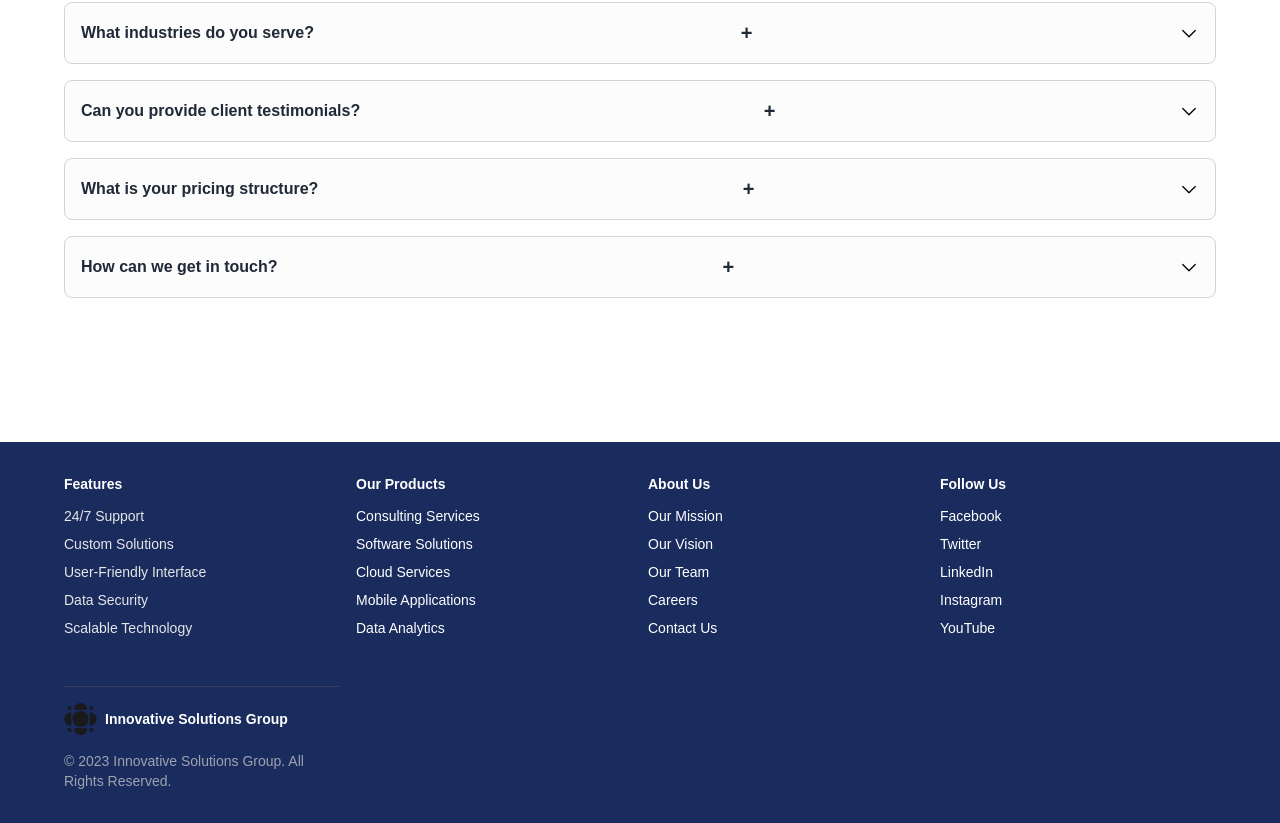
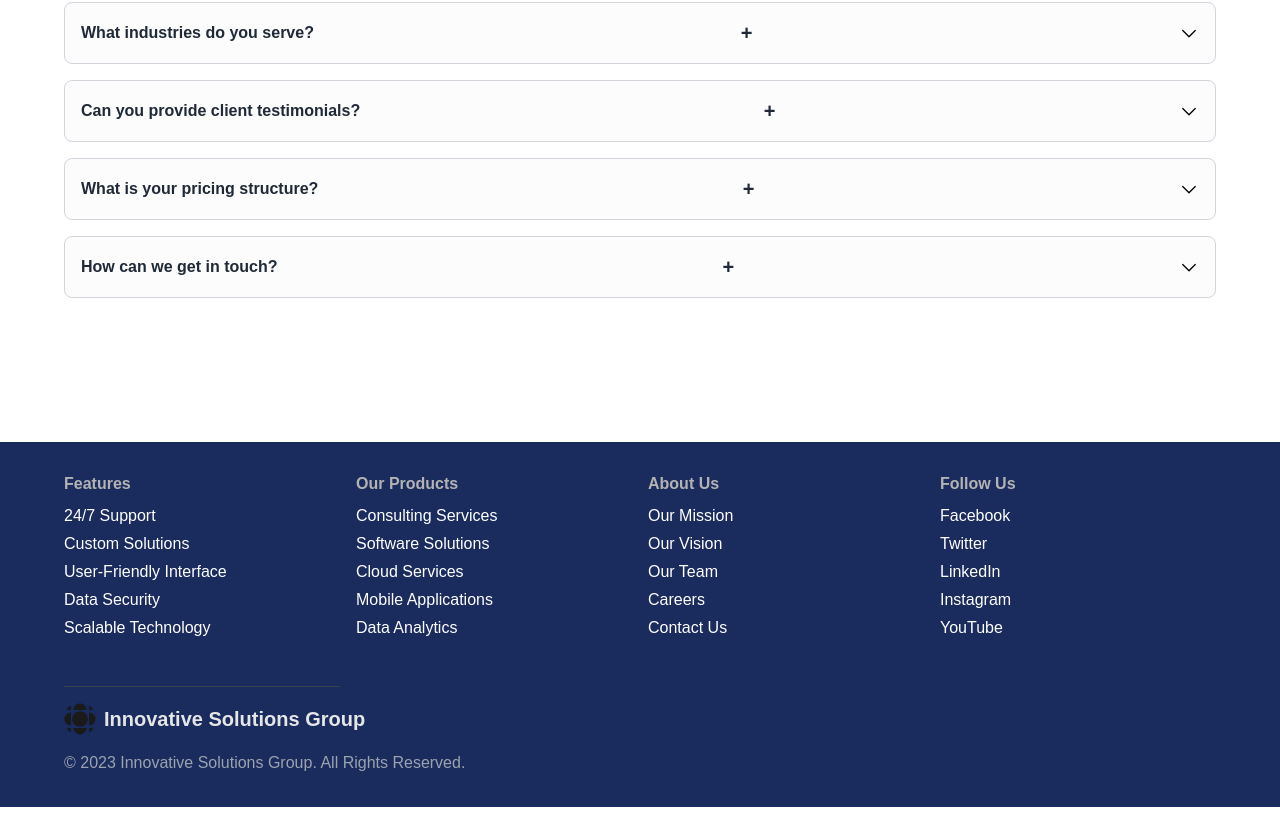
Before and after one commit to Petergya/work2, a Next.js app: page / in a window 1280 px wide. Shown: the part 3024-3847 px from the top of the page. Built offline with nearby package versions, Linux system fonts and the light colour scheme.

Commit message:
worked of text

```diff
--- a/src/components/layout/Footer.jsx
+++ b/src/components/layout/Footer.jsx
@@ -5,8 +5,8 @@ export default function Footer() {
     <footer className="bg-[#1a2b5e] text-white py-8 px-4">
       <div className="max-w-6xl mx-auto grid grid-cols-2 md:grid-cols-4 gap-4 text-sm">
         <div>
-          <h3 className="font-semibold mb-3">Features</h3>
-          <ul className="space-y-2 text-[#E6E6E6]">
+          <h3 className="font-semibold mb-3 text-[#B3B3B3] text-[16px]">Features</h3>
+          <ul className="space-y-2 text-[16px] ">
             <li>24/7 Support</li>
             <li>Custom Solutions</li>
             <li>User-Friendly Interface</li>
@@ -16,8 +16,8 @@ export default function Footer() {
         </div>
 
         <div>
-          <h3 className="font-semibold mb-3">Our Products</h3>
-          <ul className="space-y-2">
+          <h3 className="font-semibold mb-3 text-[#B3B3B3] text-[16px]">Our Products</h3>
+          <ul className="space-y-2 text-[16px]">
             <li>Consulting Services</li>
             <li>Software Solutions</li>
             <li>Cloud Services</li>
@@ -27,8 +27,8 @@ export default function Footer() {
         </div>
 
         <div>
-          <h3 className="font-semibold mb-3">About Us</h3>
-          <ul className="space-y-2">
+          <h3 className="font-semibold mb-3 text-[#B3B3B3] text-[16px]">About Us</h3>
+          <ul className="space-y-2 text-[16px]">
             <li>Our Mission</li>
             <li>Our Vision</li>
             <li>Our Team</li>
@@ -38,8 +38,8 @@ export default function Footer() {
         </div>
 
         <div>
-          <h3 className="font-semibold mb-3">Follow Us</h3>
-          <ul className="space-y-2">
+          <h3 className="font-semibold mb-3 text-[#B3B3B3] text-[16px]">Follow Us</h3>
+          <ul className="space-y-2 text-[16px]">
             <li>Facebook</li>
             <li>Twitter</li>
             <li>LinkedIn</li>
@@ -47,11 +47,12 @@ export default function Footer() {
             <li>YouTube</li>
           </ul>
         </div>
-        <div className="border-t border-gray-700 mt-8 pt-4 ">
-          <div className="flex items-center  space-x-2 mb-4">
+
+
+<div className="border-t border-gray-700 mt-8 pt-4">
+  <div className="flex items-center justify-start space-x-2 mb-4">
     <svg
-              width="33"
-              height="32"
+      className="w-6 h-6 md:w-8 md:h-8 flex-shrink-0"
       viewBox="0 0 33 32"
       fill="none"
       xmlns="http://www.w3.org/2000/svg"
@@ -94,12 +95,16 @@ export default function Footer() {
       />
     </svg>
 
-            <span className="font-semibold">Innovative Solutions Group</span>
+    <span className="font-semibold text-base md:text-lg lg:text-xl whitespace-nowrap text-[16px] text-[#E6E6E6]">
+      Innovative Solutions Group
+    </span>
   </div>
-          <p className="text-gray-400 text-sm">
+
+  <p className="text-gray-400 text-xs md:text-sm lg:text-base whitespace-nowrap text-[16px]">
     © 2023 Innovative Solutions Group. All Rights Reserved.
   </p>
 </div>
+
       </div>
     </footer>
   );
```
Lines whose indentation alone changed are shown as unchanged.
